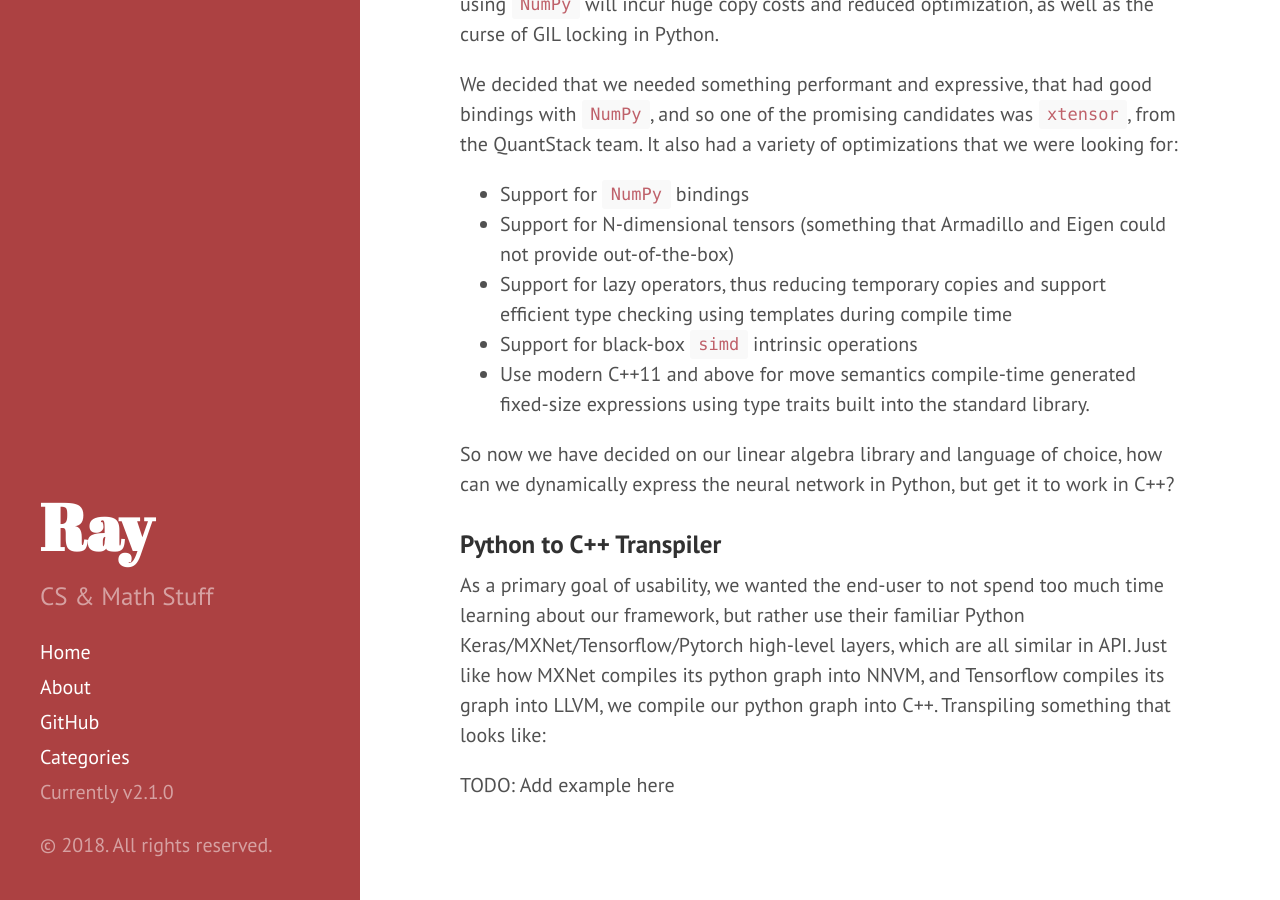
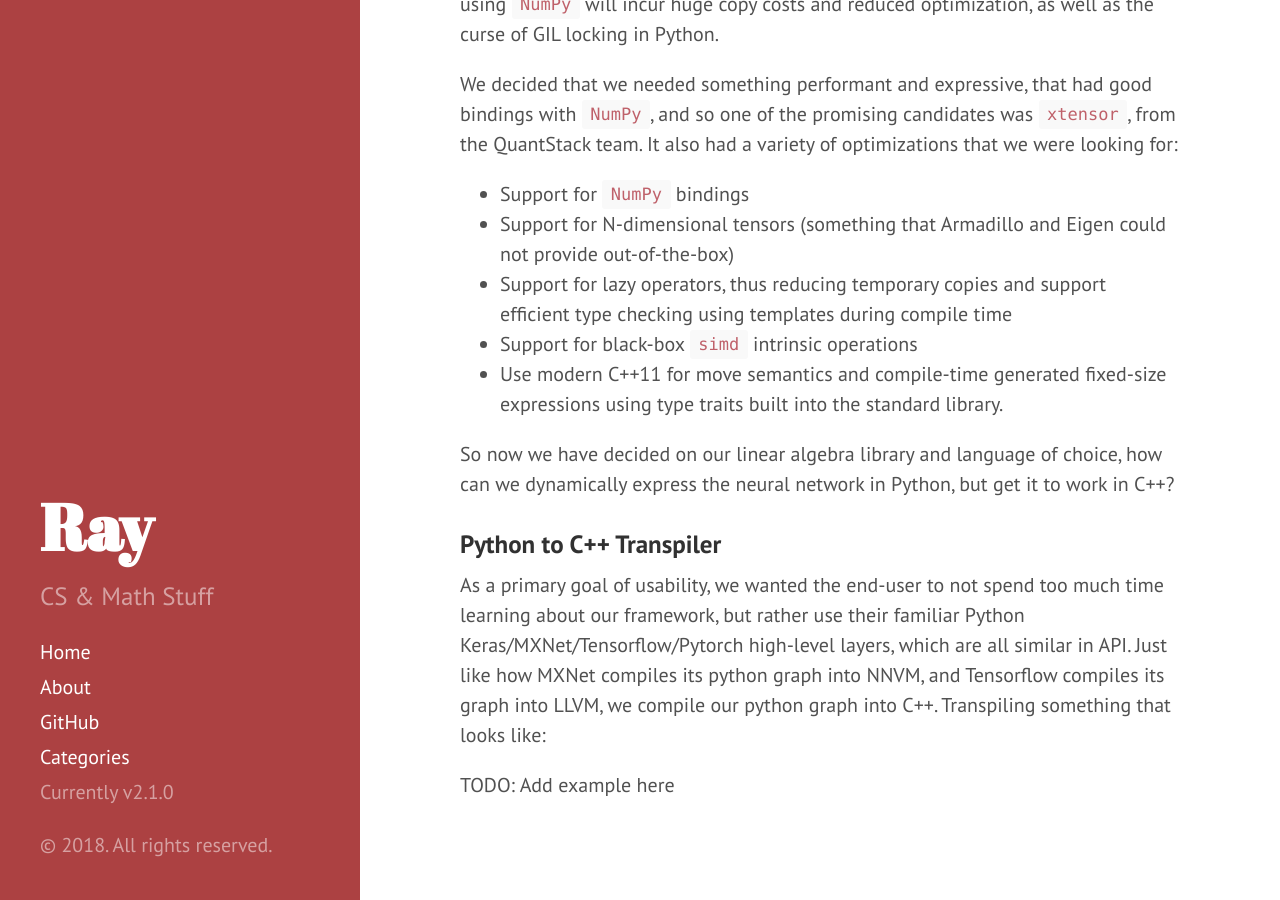
Before and after one commit to OneRaynyDay/oneraynyday.github.io, a Jekyll site: the page built from _posts/2018-08-30-Bighead-XNORNet.md, in a window 1280 px wide and 900 px high, scrolled down 7515 px. Built offline with Jekyll 4.4.1, drawn with Linux system fonts in a browser that asks for light colours; formulas are drawn with MathJax 3.

Commit message:
better wording

```diff
--- a/_posts/2018-08-30-Bighead-XNORNet.md
+++ b/_posts/2018-08-30-Bighead-XNORNet.md
@@ -247,7 +247,7 @@ We decided that we needed something performant and expressive, that had good bin
 - Support for N-dimensional tensors (something that Armadillo and Eigen could not provide out-of-the-box)
 - Support for lazy operators, thus reducing temporary copies and support efficient type checking using templates during compile time
 - Support for black-box `simd` intrinsic operations
-- Use modern C++11 and above for move semantics compile-time generated fixed-size expressions using type traits built into the standard library.
+- Use modern C++11 for move semantics and compile-time generated fixed-size expressions using type traits built into the standard library.
 
 So now we have decided on our linear algebra library and language of choice, how can we dynamically express the neural network in Python, but get it to work in C++?
 
```
